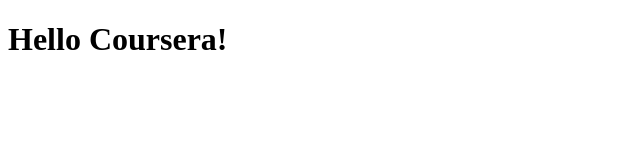
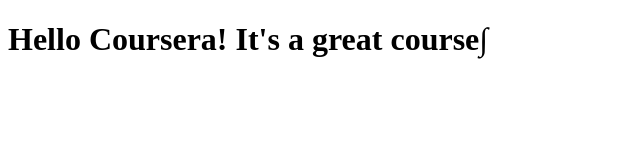
Before and after one commit to paurami/coursera_test, a plain HTML site: page site/index.html in a window 1280 px wide. Shown: the whole page, without its empty margins (0-640 px from the left). Drawn offline with Linux system fonts and the light colour scheme.

Commit message:
small adition to aour page content

```diff
--- a/site/index.html
+++ b/site/index.html
@@ -4,6 +4,6 @@
 	<title>Hello Coursera!</title>
 </head>
 <body>
-<h1>Hello Coursera!</h1>
+<h1>Hello Coursera! It's a great course∫</h1>
 </body>
 </html>
```
